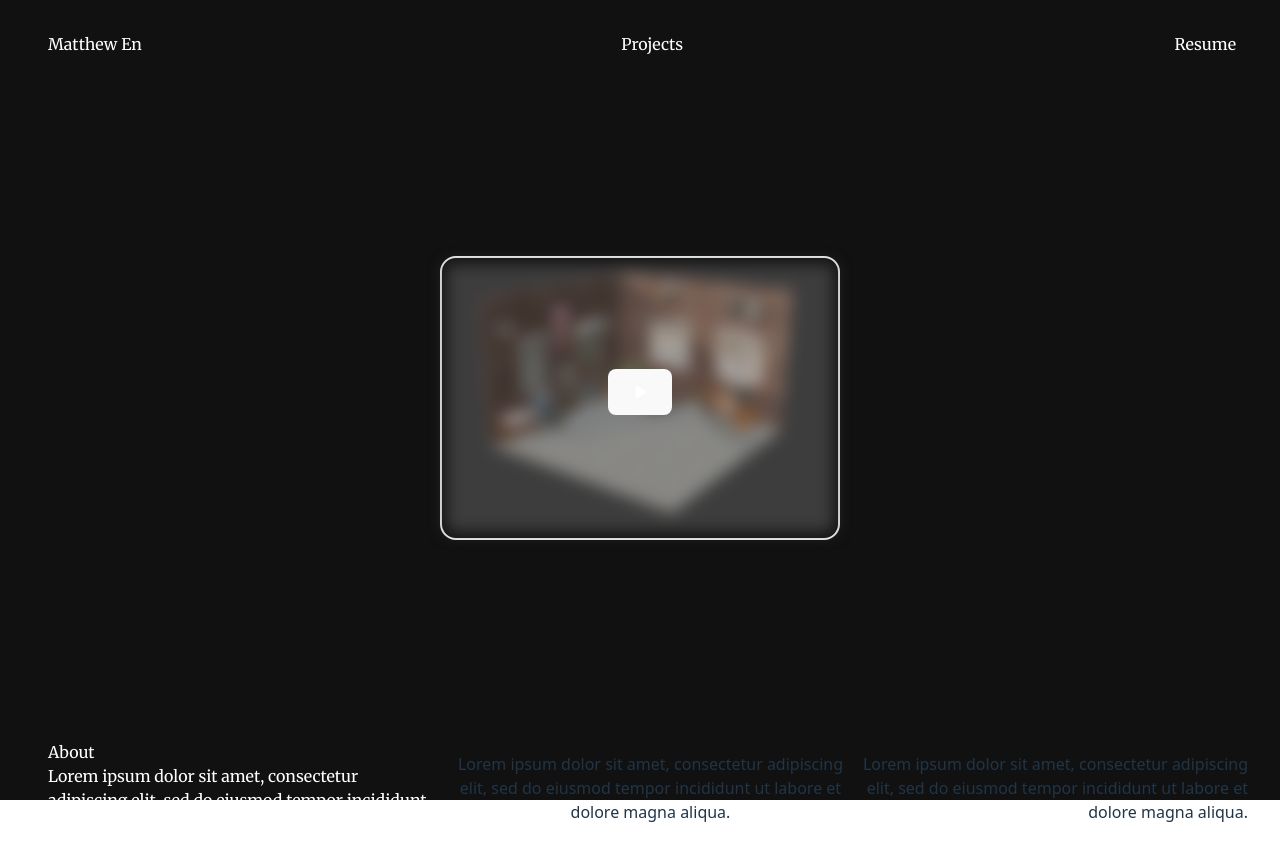
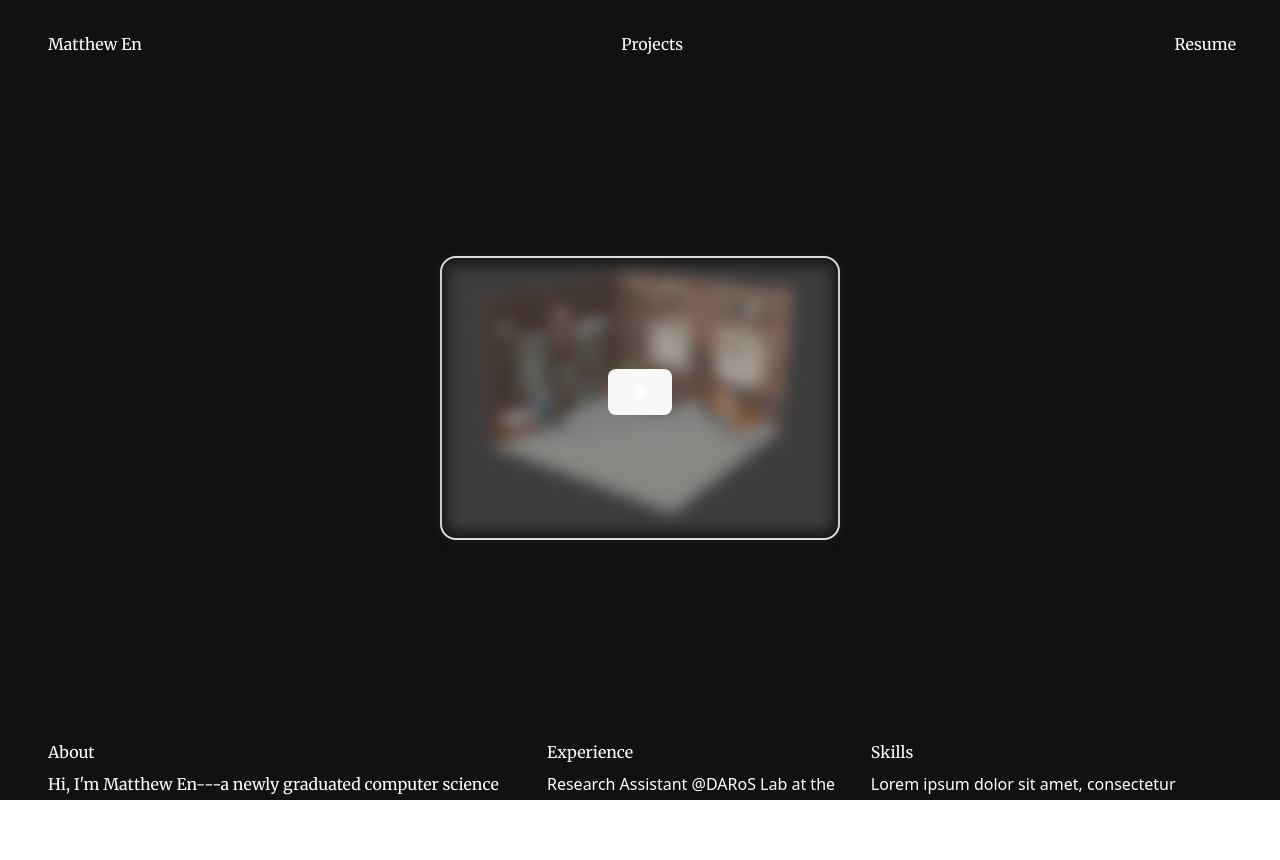
Before and after one commit to Mcen25/3D-Personal-Website, a React (Vite) app in the folder 3D-Portfolio-Matt/: page / in a window 1280 px wide. Shown: the top 860 px of the page. Before the commit the page ends 836 px from the top, so only its background shows below. Built offline with nearby package versions, Linux system fonts and the light colour scheme.

Commit message:
Intro with proper text and formatting

```diff
--- a/3D-Portfolio-Matt/src/components/Intro/Intro.css
+++ b/3D-Portfolio-Matt/src/components/Intro/Intro.css
@@ -1 +1,20 @@
 .Intro {}
+
+.hidden {
+    opacity: 0;
+    transition: all 1s;
+    filter: blur(5px);
+    transform: translateY(-100%);
+}
+
+.show {
+    opacity: 1;
+    filter: blur(0);
+    transform: translateY(0);
+}
+
+@media(prefers-rediced-motion) {
+    .hidden {
+        transition: none;
+    }
+}
--- a/3D-Portfolio-Matt/src/components/Intro/Intro.tsx
+++ b/3D-Portfolio-Matt/src/components/Intro/Intro.tsx
@@ -3,24 +3,23 @@ import './Intro.css';
 
 interface IntroProps {}
 
+const observer = new IntersectionObserver((entries) => {
+  entries.forEach((entry) => {
+    console.log(entry)
+    if (entry.isIntersecting) {
+      entry.target.classList.add('Show');
+    } else {
+      entry.target.classList.remove('Show');
+    }
+  })
+})
+
+const hiddenElements = document.querySelectorAll('.hidden');
+hiddenElements.forEach((el) => observer.observe(el))
+
 const Intro: FC<IntroProps> = () => (
   <div className="">
-    {/* <div className="Intro flex flex-row justify-center items-center gap-x-4 md:gap-x-10 lg:gap-x-100 mt-50">
-      <div className="text-left">
-        <a>About</a>
-        <p className="mt-5">
-          Testestetsetsetsetset
-        </p>
-      </div>
-      <div className="text-left">
-        <p></p>
-      </div>
-      <div className="text-left">
-        <p></p>
-      </div>
-    </div> */}
-
-    <div className="container mx-auto flex justify-between items-center mt-50">
+    <div className="container mx-auto flex justify-between items-start mt-50 ">
       <div className="ml-4 text-left">
         <h2
           className="text-white text-base font-medium"
@@ -28,15 +27,41 @@ const Intro: FC<IntroProps> = () => (
         >
           About
         </h2>
-          <p>
-          Lorem ipsum dolor sit amet, consectetur adipiscing elit, sed do eiusmod tempor incididunt ut labore et dolore magna aliqua.
+        <p className="mt-2">
+          Hi, I'm Matthew En---a newly graduated computer science student at the University of Massachusetts Amherst with a passion of building creative solutions.
         </p>
       </div>
-        <div className="ml-4">
-          <h2>Lorem ipsum dolor sit amet, consectetur adipiscing elit, sed do eiusmod tempor incididunt ut labore et dolore magna aliqua.</h2>
+      <div className="ml-4 text-left">
+        <h2
+          className="text-white text-base font-medium"
+          style={{ fontFamily: '"Merriweather", serif' }}
+        >
+          Experience
+        </h2>
+        <div className="space-y-2 mt-2">
+          <h3 className="text-white">
+            Research Assistant @DARoS Lab at the University of Massachusetts Amherst - Feburary 2025 - Present
+          </h3>
+          <h3 className="text-white">
+            Undergraduate Research Volunteer - December 2024 - Feburary 2025
+          </h3>
+          <h3 className="text-white">
+            Technical Instructor - June 2024 - August 2024
+          </h3>
         </div>
-        <div className="ml-4 text-right">
-          <h2> Lorem ipsum dolor sit amet, consectetur adipiscing elit, sed do eiusmod tempor incididunt ut labore et dolore magna aliqua.</h2>
+      </div>
+      <div className="ml-4 text-left">
+        <h2
+          className="text-white text-base font-medium"
+          style={{ fontFamily: '"Merriweather", serif' }}
+        >
+          Skills
+        </h2>
+        <div className="space-y-2 mt-2">
+          <h3 className="text-white">
+            Lorem ipsum dolor sit amet, consectetur adipiscing elit, sed do eiusmod tempor incididunt ut labore et dolore magna aliqua.
+          </h3>
+        </div>
       </div>
     </div>
   </div>
```
Lines whose indentation alone changed are shown as unchanged.
